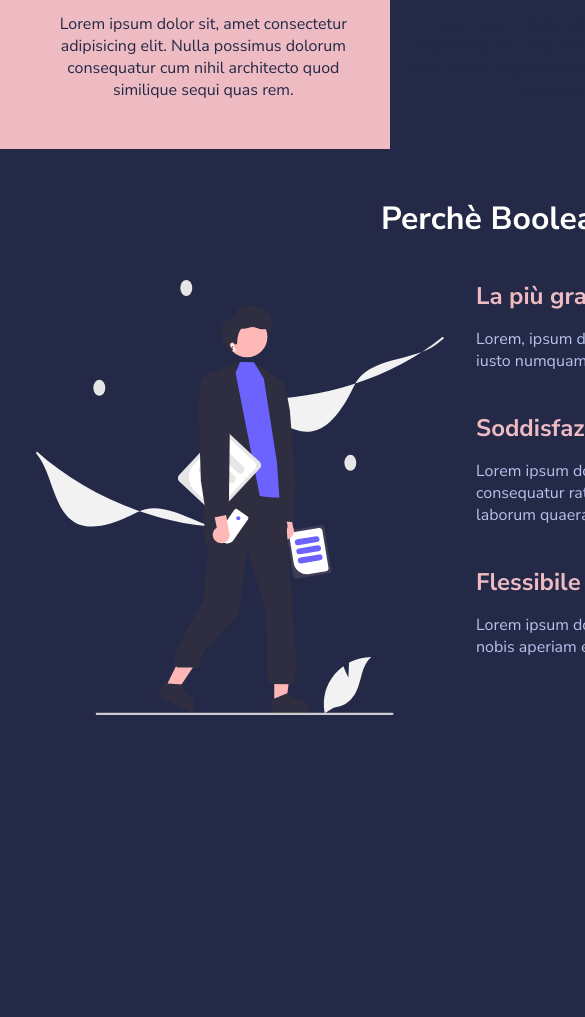
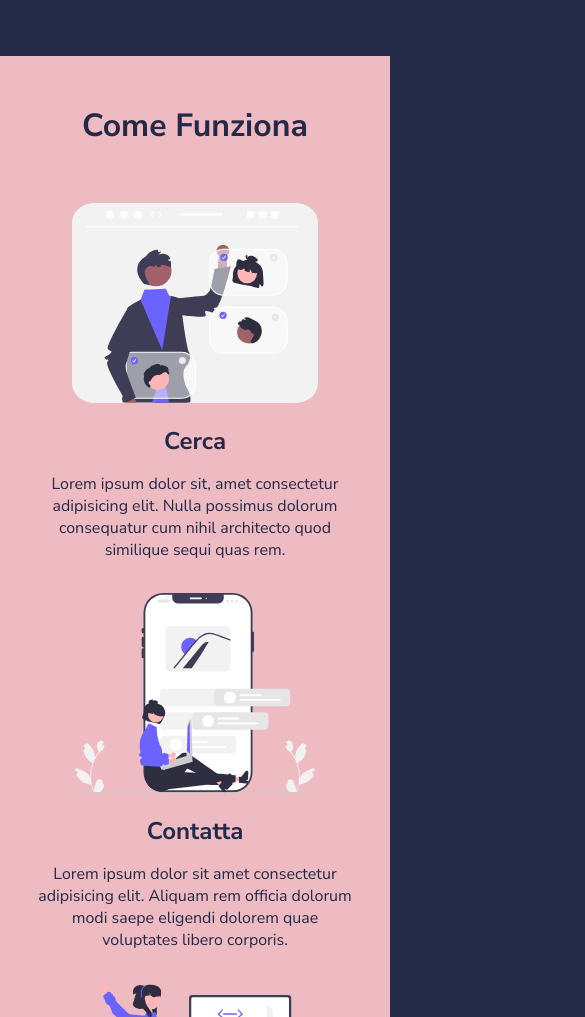
Before and after one commit to ely896/html-css-resp-wannabe, a plain HTML site: page index.html in a window 390 px wide. Shown: the part 983-2000 px from the top of the page, 585 px wide, since content can reach past the window. Before the commit the page ends 1752 px from the top, so only its background shows below. Drawn offline with Linux system fonts and the light colour scheme.

Commit message:
Add Media Screen 480

```diff
--- a/css/style.css
+++ b/css/style.css
@@ -53,6 +53,7 @@ img {
     margin: 0 auto;
     padding: 0 20px;
 }
+
 
 
 .row {
@@ -130,3 +131,36 @@ img {
 /************************************************
     SOLUZIONE RESPONSIVE
  ************************************************/
+
+  @media screen and (max-width: 480px) {
+
+    .container {
+        width: 100%;
+    }
+    .row {
+        flex-wrap: wrap;
+        flex-direction: column;
+        align-items: center;
+    }
+
+    .lessons .col {
+        width: 100%;
+    }
+
+    .card {
+        margin: 1rem 0;
+    }
+
+
+    .steps .col {
+        width: 100%;
+    }
+
+    .why-us .col-left{
+        width: 100%;
+    }
+
+    .why-us .col-right {
+        width: 100%;
+    }
+}
```
